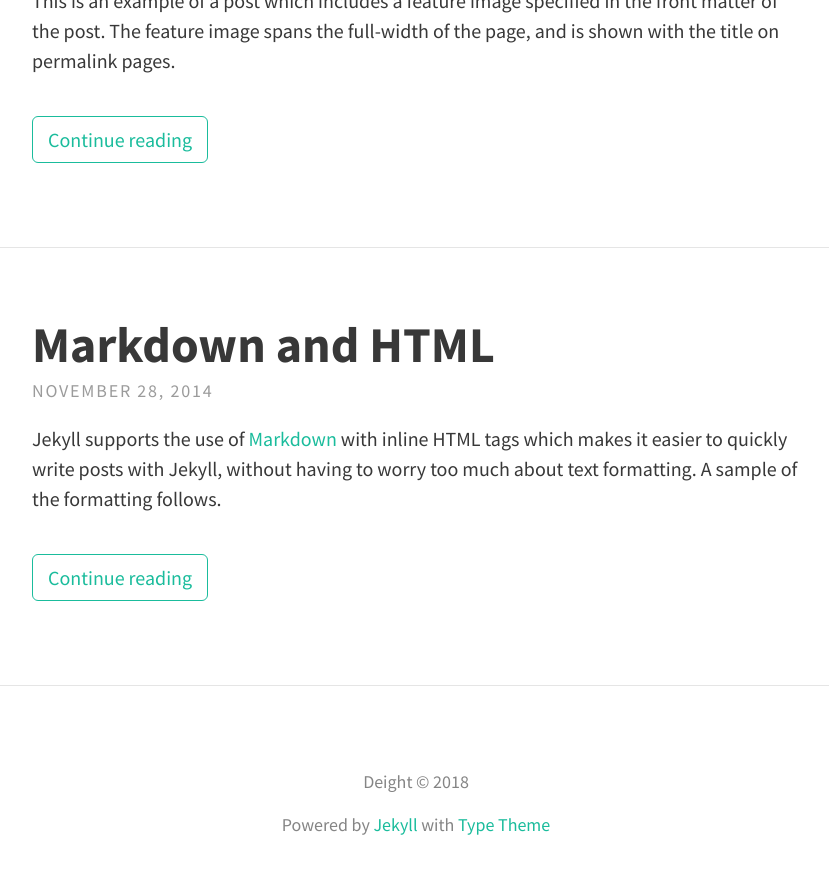
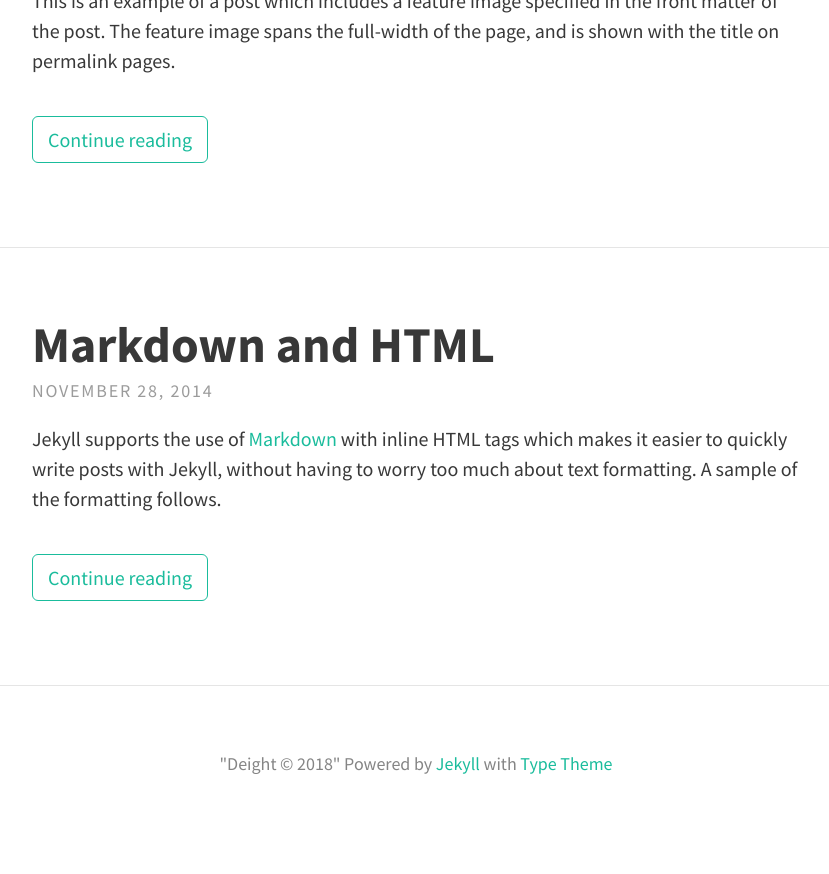
Before and after one commit to deight93/deight93.github.io, a Jekyll site: the page built from index.html, in a window 1280 px wide and 900 px high, scrolled down 967 px. Shown: the top 874 px of the window, without its empty margins (224-1053 px from the left). Built offline with Jekyll 4.4.1, drawn with Linux system fonts in a browser that asks for light colours; nearby versions of some CDN libraries; the list of posts is cut into pages by our own code; after the commit the page ends 1808 px from its top, so only the background shows below that.

```diff
--- a/_config.yml
+++ b/_config.yml
@@ -16,7 +16,7 @@ theme_settings:
      <p>Welcome to my blog.</p>
   header_text_feature_image: assets/img/sample_feature_img_3.png
   footer_text: >
-   <p>Deight © 2018</p>
+   "Deight © 2018"
    Powered by <a href="https://jekyllrb.com/">Jekyll</a> with <a href="https://github.com/rohanchandra/type-theme">Type Theme</a>
 
   # Icons
```
